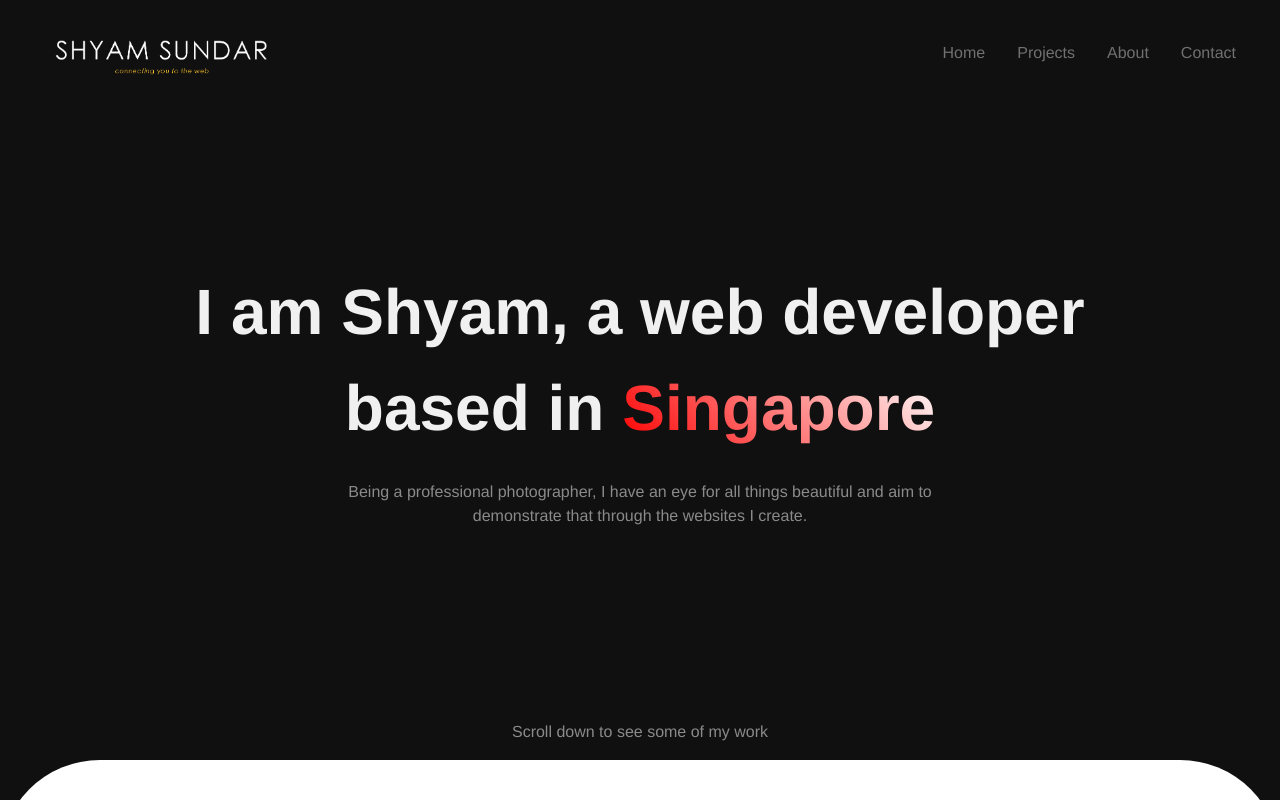
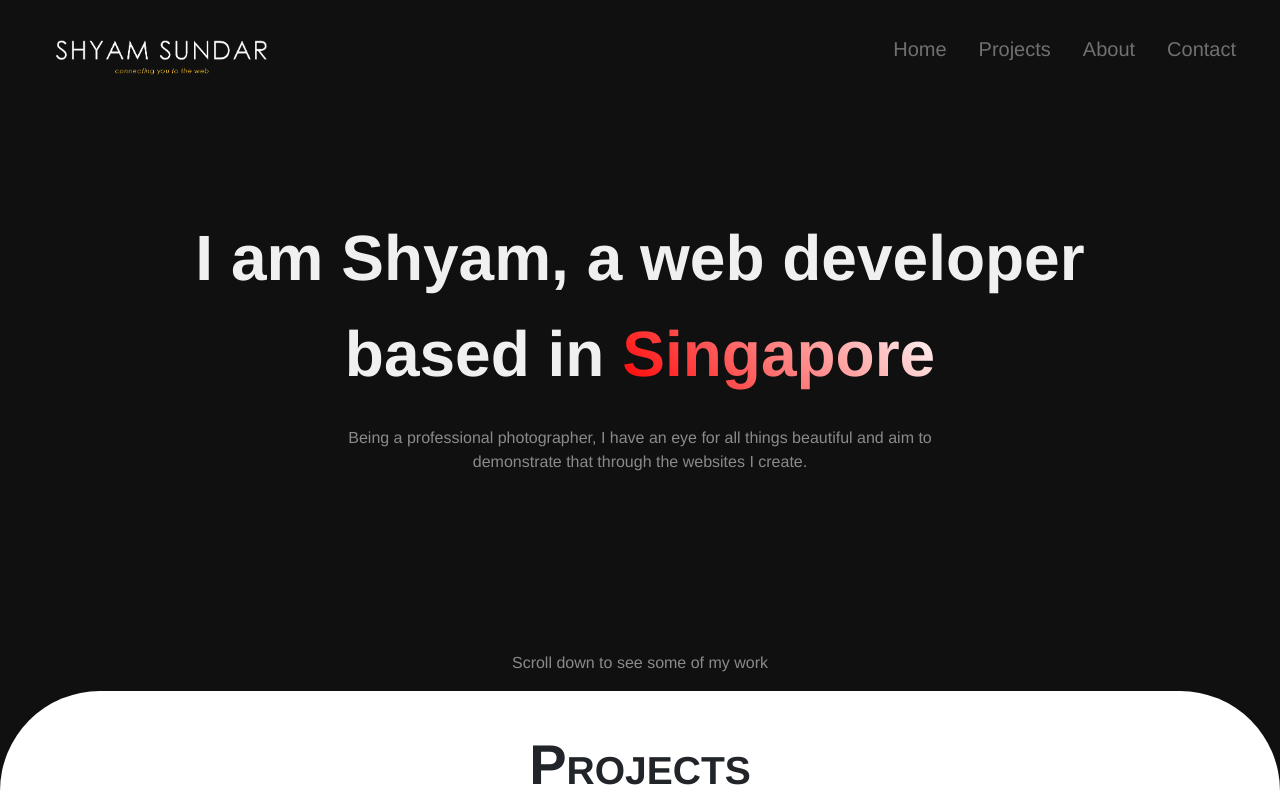
Before and after one commit to shyamsundarko/portfolioV2, a React (Create React App) app: page / in a window 1280 px wide. Shown: the top 800 px of the page. Built offline with nearby package versions, Linux system fonts and the light colour scheme.

Commit message:
mobile responsive updates

```diff
--- a/src/components/Home.js
+++ b/src/components/Home.js
@@ -32,7 +32,7 @@ const Home = () => {
     window.addEventListener('scroll', changeBackground);
 
     return (
-        <Container fluid className={ background ?  "show" : "mainContainer"}>
+        <Container fluid className={ background ?  "show" : "mainContainer"} >
             <Navigationbar check="true"/>
             <IntroComponent />
             <Projects />
--- a/src/components/IntroComponent.js
+++ b/src/components/IntroComponent.js
@@ -1,8 +1,28 @@
 
 import Grid from '@material-ui/core/Grid'
+import { useEffect, useState } from 'react'
 const IntroComponent = () => {
+
+    const [marginScreen, setMarginScreen] = useState("21vmin");
+    useEffect(() => {
+        if(window.innerWidth<300){
+          const marginNew = 0.13 * window.innerHeight;
+          setMarginScreen(marginNew+"vmin");
+        }
+        else if(window.innerWidth < 500){
+          const marginNew = 0.085 * window.innerHeight;
+          setMarginScreen(marginNew+"vmin");
+        }
+        else{
+          const marginNew = 0.024 * window.innerHeight;
+          setMarginScreen(marginNew+"vmin");
+        }
+
+
+    },[window.innerHeight])
+
     return (
-        <Grid container id="introContainer">
+        <Grid container id="introContainer" style={{paddingTop: marginScreen}}>
           <Grid item xs={1}></Grid>
           <Grid item xs={10} id="introText">I am Shyam, a web developer based in <span id='flagColors'>Singapore</span></Grid>
           <Grid item xs={1}></Grid>
@@ -10,7 +30,7 @@ const IntroComponent = () => {
           <Grid item xs={6} className="SubText">Being a professional photographer, I have an eye for all things beautiful and aim to demonstrate that through the websites I create.</Grid>
           <Grid item xs={3}></Grid>
           <Grid item xs={3}></Grid>
-          <Grid item xs={6} className="SubText" style={{marginTop:"21vmin"}}>Scroll down to see some of my work</Grid>
+          <Grid item xs={6} className="SubText" style={{marginTop: marginScreen}}>Scroll down to see some of my work</Grid>
           <Grid item xs={3}></Grid>
         </Grid>
     )
--- a/src/components/Projects.js
+++ b/src/components/Projects.js
@@ -7,7 +7,22 @@ import photographyPortfolio from '../images/photographyPortfolio.png'
 
 
 import { Card } from 'react-bootstrap'
+import { useEffect, useState } from 'react'
 const Projects = () => {
+
+    const [radius, setRadius] = useState("100px");
+
+    useEffect(()=>{
+        if(window.innerWidth<550){
+            setRadius("40px");
+        }
+        else if (window.innerWidth<780){
+            setRadius("60px");
+        }
+        else{
+            setRadius("100px");
+        }
+    },[window.innerWidth])
 
     function cardFocusIn() {
         const cards = document.querySelectorAll('.projectCards');
@@ -15,7 +30,7 @@ const Projects = () => {
     }
 
     return (
-        <Grid container id="projectsSection">
+        <Grid container id="projectsSection" style={{borderRadius: radius}}>
 
             <Grid item xs={3}></Grid>
             <Grid item xs={6}>Projects</Grid>
--- a/src/index.css
+++ b/src/index.css
@@ -48,13 +48,13 @@ a{
 }
 .quickLinksItem {
 
-  font-size: 2vmin;
-  margin-bottom: 1vmin;
+  font-size: 2.5vmin;
+  margin-bottom: 2vmin;
 
 }
 
 #introContainer{
-  padding-top: 26vmin;
+
   padding-bottom: 2vmin;
 }
 
@@ -76,7 +76,7 @@ a{
 #projectsSection {
 
   background-color: white;
-  border-radius: 100px;
+
   padding: 20vmin;
   padding-top: 4vmin;
 
```
